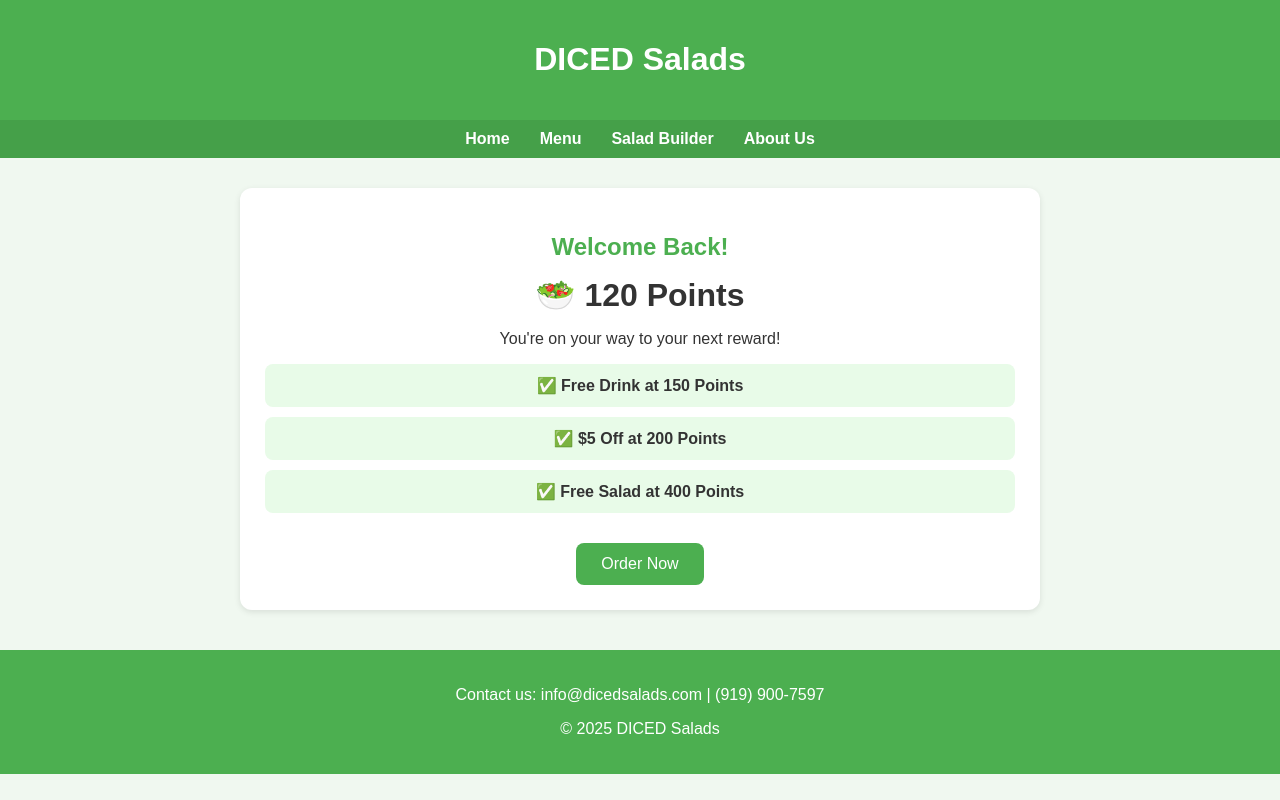
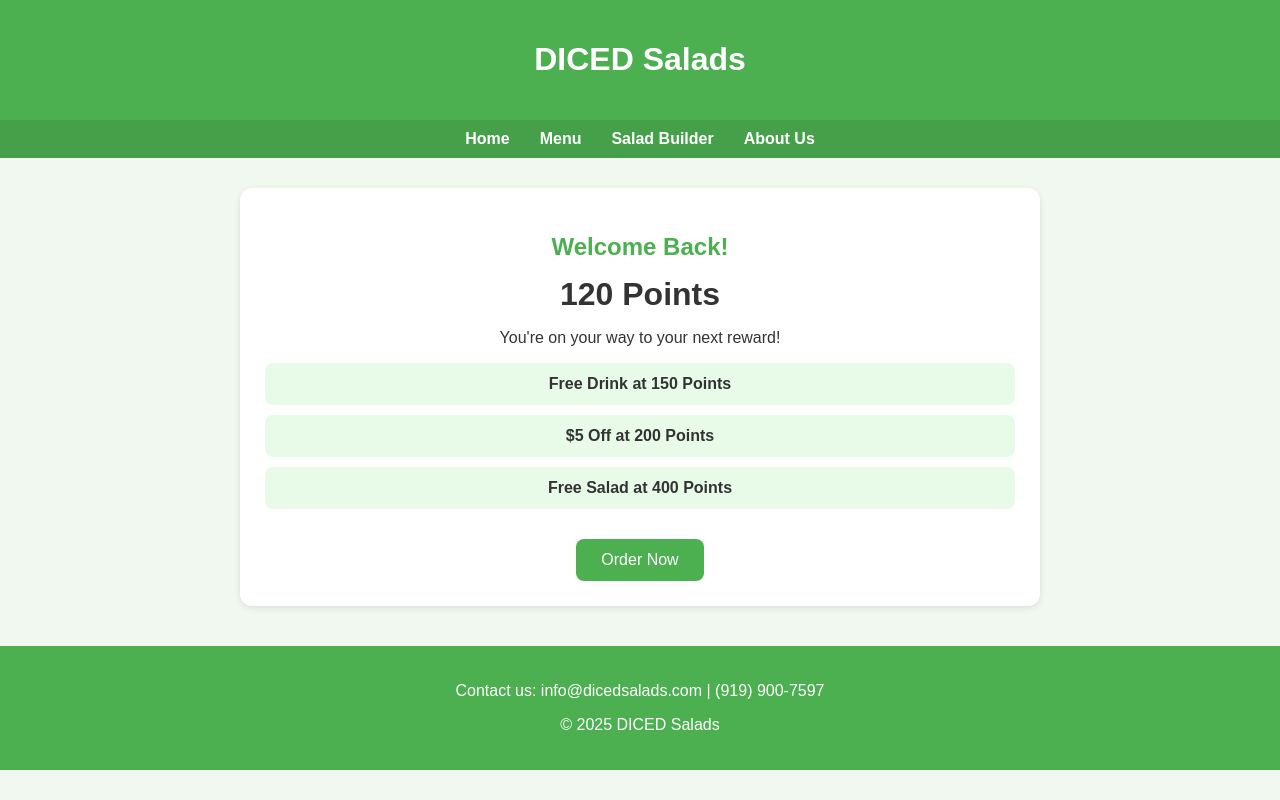
Before and after one commit to tanikellapratik23/project_part3, a plain HTML site: page rewards.html in a window 1280 px wide. Drawn offline with Linux system fonts and the light colour scheme.

Commit message:
Update rewards.html

```diff
--- a/rewards.html
+++ b/rewards.html
@@ -102,11 +102,11 @@
   <main>
     <div class="rewards-box">
       <h2>Welcome Back!</h2>
-      <p class="points">🥗 120 Points</p>
+      <p class="points">120 Points</p>
       <p>You're on your way to your next reward!</p>
-      <div class="perk">✅ Free Drink at 150 Points</div>
-      <div class="perk">✅ $5 Off at 200 Points</div>
-      <div class="perk">✅ Free Salad at 400 Points</div>
+      <div class="perk">Free Drink at 150 Points</div>
+      <div class="perk">$5 Off at 200 Points</div>
+      <div class="perk">Free Salad at 400 Points</div>
       <button onclick="window.location.href='menu3.html'">Order Now</button>
     </div>
   </main>
```
